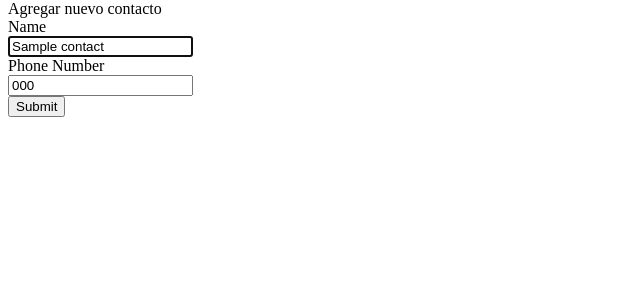
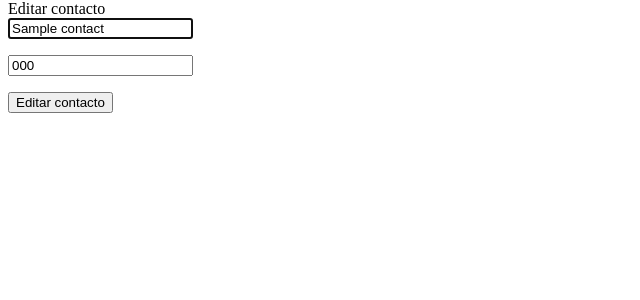
Before and after one commit to rdsdevs/contactsApp, a PHP site: page /editar.php?id=1 in a window 1280 px wide. Shown: the part 130-430 px from the top of the page, without its empty margins (0-640 px from the left). Run offline with PHP 8.4, Linux system fonts and the light colour scheme; the visitor is signed in with stand-in values (Sample User, id 1); tables that the repository leaves empty hold one stand-in row (values such as "Sample post").

Commit message:
Se agregaron estilos básicos

```diff
--- a/editar.php
+++ b/editar.php
@@ -33,8 +33,8 @@ $error = null;
 if ($_SERVER["REQUEST_METHOD"] == "POST") {
   if (empty($_POST["name"]) || empty($_POST["phone_number"])) {
     $error = "Por favor llene todos los campos.";
-  } else if (strlen($_POST["phone_number"]) < 9) {
-    $error = "Phone number must be at least 9 characters.";
+  } else if (strlen($_POST["phone_number"]) < 10) {
+    $error = "El número de teléfono debe tener al menos 10 caracteres.";
   } else {
     $name = $_POST["name"];
     $phoneNumber = $_POST["phone_number"];
@@ -46,7 +46,7 @@ if ($_SERVER["REQUEST_METHOD"] == "POST") {
       ":phone_number" => $_POST["phone_number"],
     ]);
 
-    $_SESSION["flash"] = ["message" => "Contact {$_POST['name']} updated."];
+    $_SESSION["flash"] = ["message" => "Contacto {$_POST['name']} actualizado."];
 
     header("Location: inicio.php");
     return;
@@ -56,46 +56,28 @@ if ($_SERVER["REQUEST_METHOD"] == "POST") {
 
 <?php require "partials/header.php" ?>
 
-<div class="container pt-5">
-  <div class="row justify-content-center">
-    <div class="col-md-8">
-      <div class="card">
-        <div class="card-header">Agregar nuevo contacto</div>
-        <div class="card-body">
+<div>
+  <div>
+    <div>Editar contacto</div>
     <?php if ($error): ?>
-            <p class="text-danger">
+      <p style="color:darkorange">
         <?= $error ?>
       </p>
     <?php endif ?>
     <form method="POST" action="editar.php?id=<?= $contact['id'] ?>">
-            <div class="mb-3 row">
-              <label for="name" class="col-md-4 col-form-label text-md-end">Name</label>
-
-              <div class="col-md-6">
-                <input value="<?= $contact['name'] ?>" id="name" type="text" class="form-control" name="name"
-                  autocomplete="name" autofocus>
-              </div>
+      <div style="margin-bottom: 1rem">
+        <input value="<?= $contact['name'] ?>" type="text" name="name" autocomplete="name" autofocus>
       </div>
 
-            <div class="mb-3 row">
-              <label for="phone_number" class="col-md-4 col-form-label text-md-end">Phone Number</label>
-
-              <div class="col-md-6">
-                <input value="<?= $contact['phone_number'] ?>" id="phone_number" type="tel" class="form-control"
-                  name="phone_number" autocomplete="phone_number" autofocus>
-              </div>
+      <div style="margin-bottom: 1rem">
+        <input value="<?= $contact['phone_number'] ?>" name="phone_number" autocomplete="phone_number" autofocus>
       </div>
 
-            <div class="mb-3 row">
-              <div class="col-md-6 offset-md-4">
-                <button type="submit" class="btn btn-primary">Submit</button>
-              </div>
+      <div style="margin-bottom: 1rem">
+        <input type="submit" class="btn btn-primary" value="Editar contacto">
       </div>
     </form>
   </div>
 </div>
-    </div>
-  </div>
-</div>
 
 <?php require "partials/footer.php" ?>
--- a/eliminar.php
+++ b/eliminar.php
@@ -30,6 +30,6 @@ if ($contact["user_id"] !== $_SESSION["user"]["id"]) {
 
 $conn->prepare("DELETE FROM contacts WHERE id = :id")->execute([":id" => $id]);
 
-$_SESSION["flash"] = ["message" => "Contact {$contact['name']} deleted."];
+$_SESSION["flash"] = ["message" => "Contacto {$contact['name']} eliminado."];
 
 header("Location: inicio.php");
--- a/registrar.php
+++ b/registrar.php
@@ -44,7 +44,7 @@ if ($_SERVER["REQUEST_METHOD"] == "POST") {
 <?php require "partials/header.php" ?>
 
 <div>
-  <div class="card-header">Registrate aquí</div>
+  <div>Registrate aquí</div>
   <div>
     <?php if ($error): ?>
       <p style="color:darkred">
```
Also changed, not shown: agregar.php (+5 -11 lines), login.php (+7 -14 lines). Lines whose indentation alone changed are shown as unchanged.
